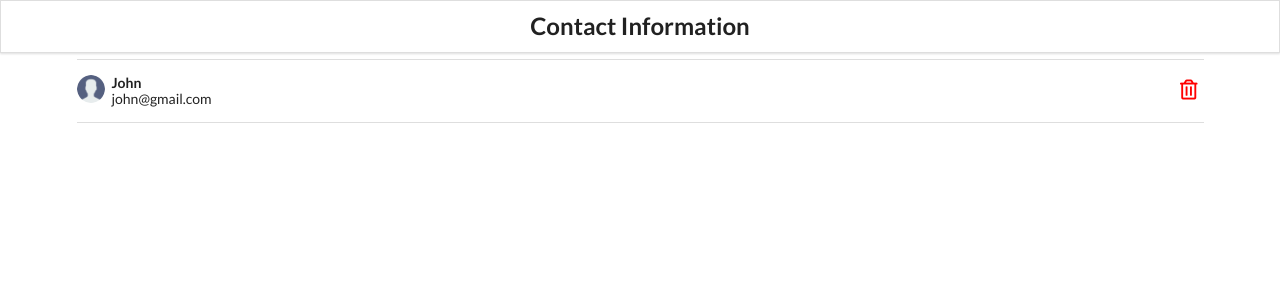
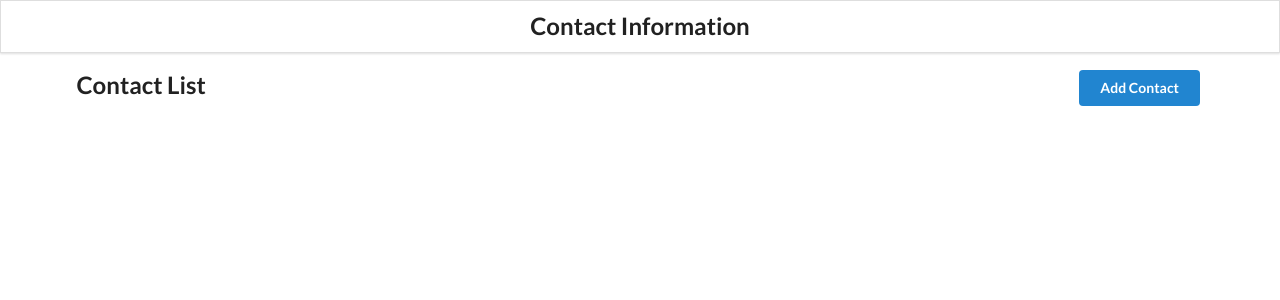
Before and after one commit to shruthirapala/react-project, a React (Create React App) app: page / in a window 1280 px wide. Shown: the top 300 px of the page. Built offline with nearby package versions, Linux system fonts and the light colour scheme.

Commit message:
Passing props with route using Link for navigation

```diff
--- a/src/components/AddContact.js
+++ b/src/components/AddContact.js
@@ -1,5 +1,4 @@
 import React from 'react';
-
 class AddContact extends React.Component {
     state = {
         name:"",
@@ -16,9 +15,13 @@ class AddContact extends React.Component {
         this.props.addContactHandler(this.state)
         // to clear the fields
         this.setState({name:"", email:"",});
+        console.log(this.props)
+        window.location.href = "http://localhost:3000/"
+
 
     }
     render() {
+
         return (
             <div className="ui main">
                 <h2>Add Contact</h2>
@@ -31,7 +34,7 @@ class AddContact extends React.Component {
                         <label>Email</label>
                         <input type="text" name="email" placeholder="Email" value={this.state.email} onChange = {(e) => this.setState({email: e.target.value})}/>
                     </div>
-                    <button className="ui button blue">Add</button>
+                    <button  className="ui button blue" >Add</button>
                 </form>
 
             </div>
--- a/src/components/App.js
+++ b/src/components/App.js
@@ -1,5 +1,5 @@
 import React, {useState, useEffect} from 'react';
-import {BrowserRouter as Router, Routes, Route} from 'react-router-dom'
+import {BrowserRouter as Router, Routes, Route, useParams} from 'react-router-dom'
 import './App.css';
 import { v4 as uuid } from 'uuid';
 import Header from './Header';
@@ -38,15 +38,15 @@ useEffect(() => {
 }, [contacts])
 
   return (
+
+
     <div className="ui container">
       <Router>
       <Header />
       <Routes>
-      <Route exact path="/" element={<ContactList/>}/>
-      <Route path="/add" element={<AddContact/>} />
+      <Route exact path="/" element={<ContactList contacts = {contacts} getContactId={removeContactHandler}/>}/>
+      <Route path="/add" element={<AddContact addContactHandler={addContactHandler}/>} />
       </Routes>
-      {/* <AddContact addContactHandler={addContactHandler}/>
-      <ContactList contacts = {contacts} getContactId={removeContactHandler}/> */}
       </Router>
     </div>
   );
--- a/src/components/ContactCard.js
+++ b/src/components/ContactCard.js
@@ -1,4 +1,5 @@
 import React from 'react';
+import {Link} from "react-router-dom"
 import user from '../images/user.png'
 
 const CardContact = (props) => {
@@ -7,8 +8,10 @@ const CardContact = (props) => {
             <div className="item">
                 <img className=" ui avatar image" src={user} alt="user" />
                <div className="content">
+                   <Link to={`/contact/${id}`}>
                     <div className="header">{name}</div>
                     <div>{email}</div>
+                    </Link>
                </div>
                 <i className="trash alternate outline icon"
                 style={{ color: "red", marginTop: "7px" }}
--- a/src/components/ContactList.js
+++ b/src/components/ContactList.js
@@ -1,4 +1,5 @@
 import React from 'react';
+import {Link} from "react-router-dom"
 import ContactCard from './ContactCard'
 
 const ContactList = (props) => {
@@ -6,14 +7,8 @@ const ContactList = (props) => {
     const deleteConactHandler = (id) => {
     props.getContactId(id);
     };
-    const contacts = [{
-        id:"1",
-        name:"John",
-        email:"john@gmail.com",
-    }]
 
-
-    const renderContactList = contacts.map((contact) => {
+    const renderContactList = props.contacts.map((contact) => {
        return (
            <ContactCard contact={contact}
         clickHander={deleteConactHandler}
@@ -22,9 +17,14 @@ const ContactList = (props) => {
     })
     return(
 
-        <div className="ui celled list">
-            <h2>Contact List</h2>
-           {renderContactList}
+        <div className="main">
+            <h2>Contact List
+                <Link to="/add">
+                    <button className="ui button blue" style={{float: 'right'}}>Add Contact</button>
+                </Link>
+            </h2>
+            <div className="ui celled list"> {renderContactList}</div>
+
         </div>
     )
 }
```
